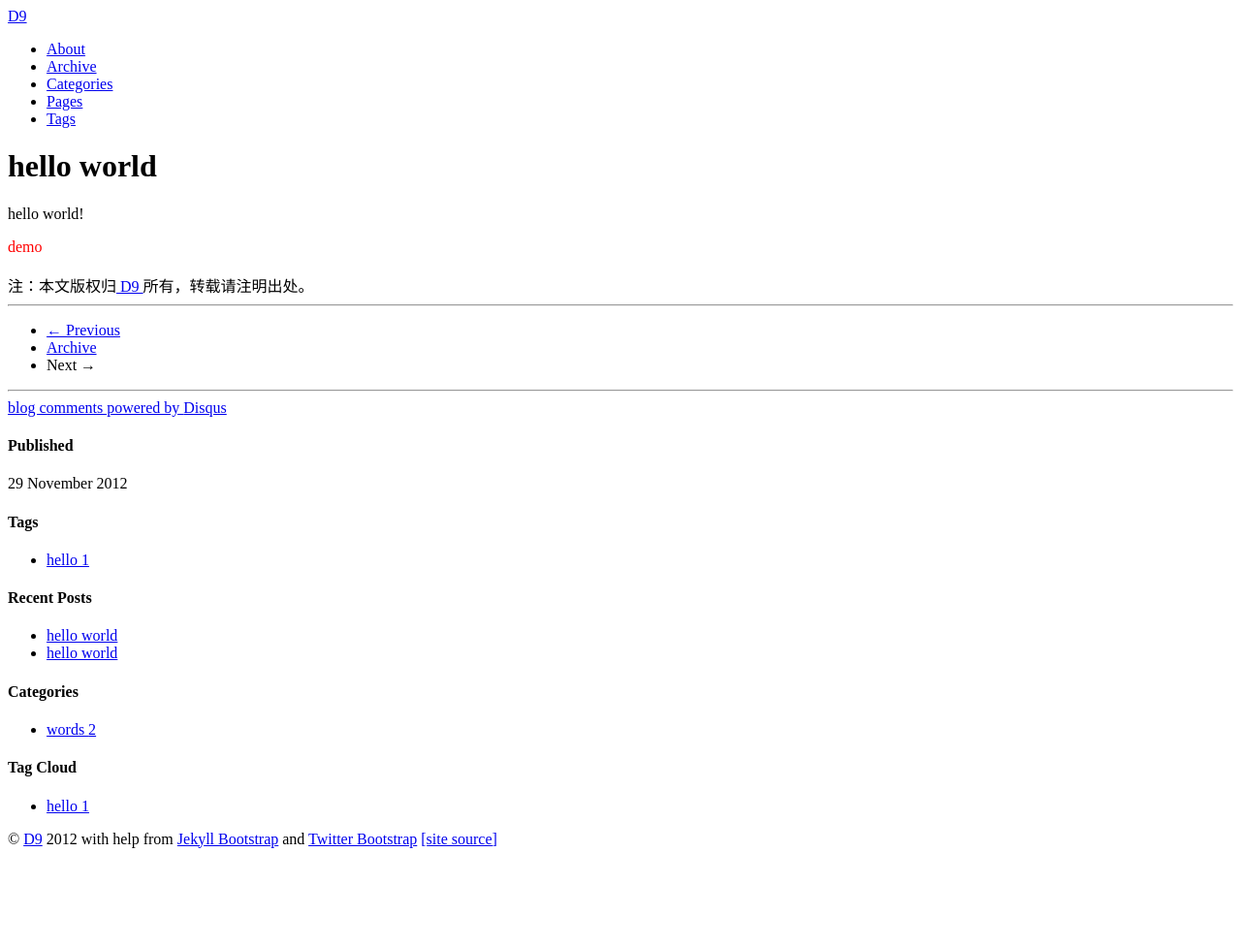
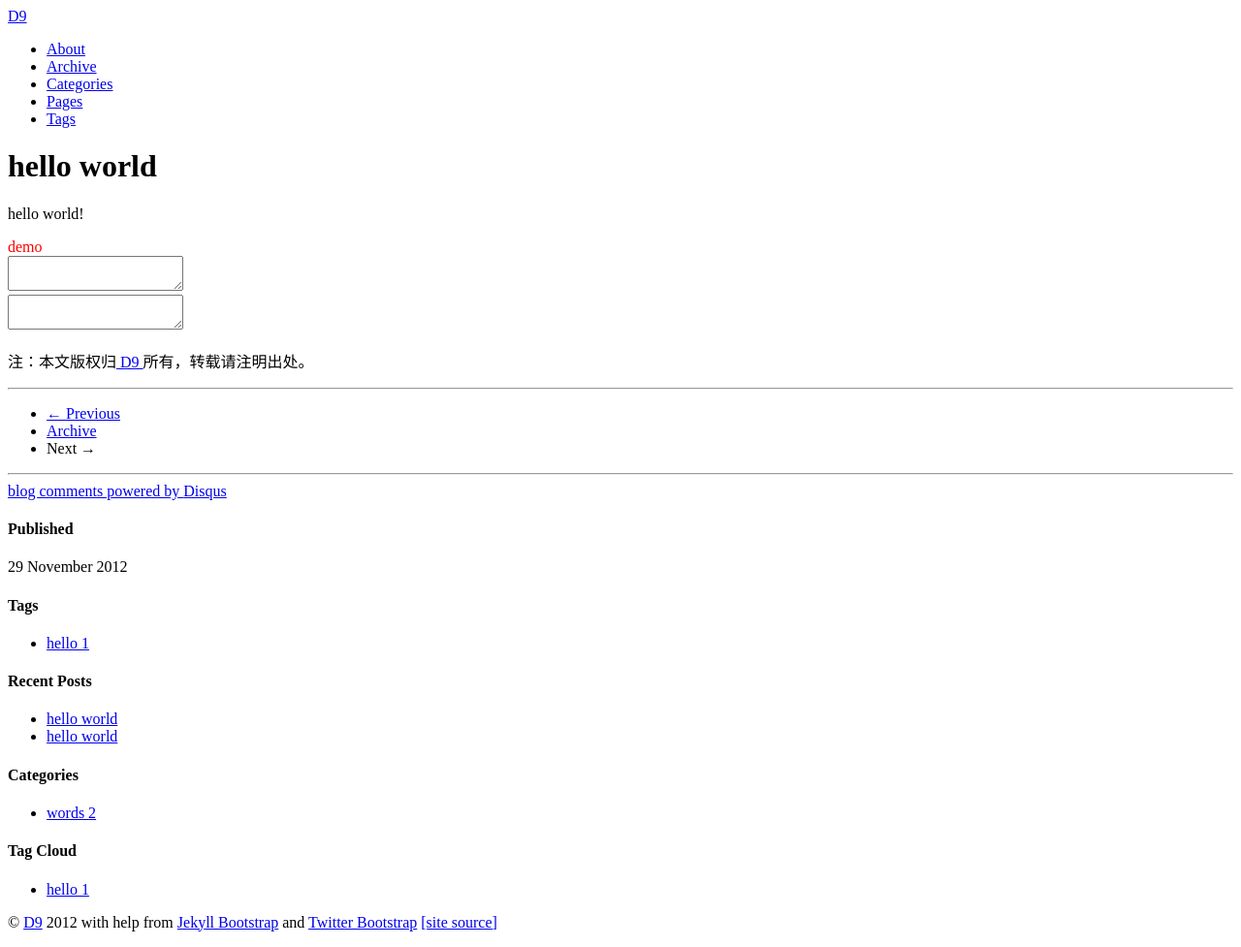
Before and after one commit to d9/d9.github.com, a Jekyll site: the page built from _posts/2012-11-29-hello-world.md, in a window 1280 px wide. Shown: the whole page at 97% size. Built offline with Jekyll 4.4.1, drawn with Linux system fonts in a browser that asks for light colours; nearby versions of some CDN libraries; library files that are not in the unit come from our copies; comment, search, counter and statistics services are not loaded; before the commit the page ends 900 px from its top, so only the background shows below that.

Commit message:
template update

```diff
--- a/_includes/themes/twitter/post.html
+++ b/_includes/themes/twitter/post.html
@@ -5,8 +5,9 @@
 <div class="row">
   <div class="span8">
     {{ content }}
-    <br>
-    注：本文版权归<a href="http:/{{title}}"> {{ site.title }} </a>所有，转载请注明出处。
+	<div class="codeview"><textarea id="codeHtml"></textarea></div>
+	<div class="codeview"><textarea id="codeCss"></textarea></div>
+    <p>注：本文版权归<a href="http:/{{title}}"> {{ site.title }} </a>所有，转载请注明出处。</p>
     <hr>
     <div class="pagination">
       <ul>
```
Also changed, not shown: other parts of _includes/themes/twitter/post.html (+6 -0 lines).
